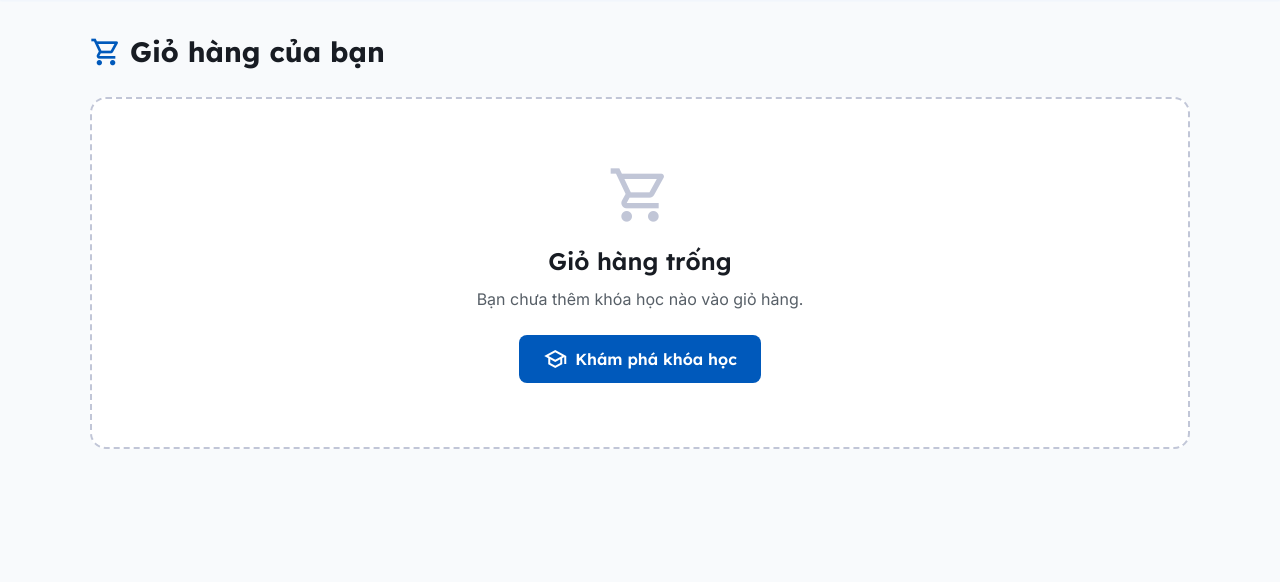
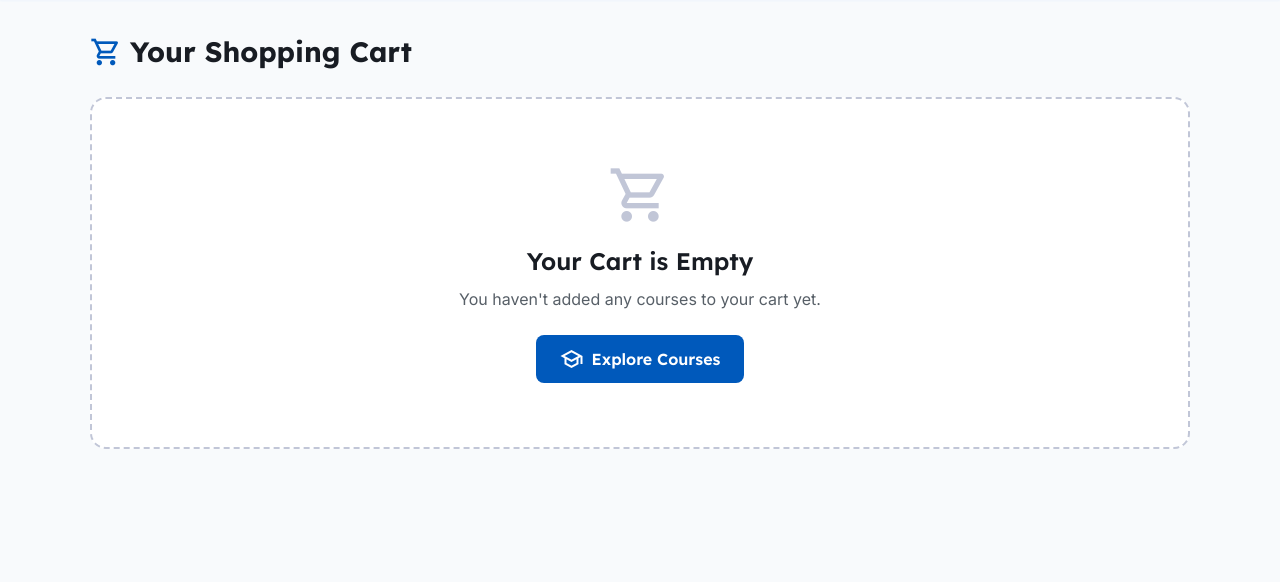
Before and after one commit to Hoangminh2704/WP-online-course, a PHP site: page /courses/cart in a window 1280 px wide. Shown: the part 65-647 px from the top of the page. Run offline with PHP 8.4, Linux system fonts and the light colour scheme.

Commit message:
update controller

```diff
--- a/app/controllers/CoursesController.php
+++ b/app/controllers/CoursesController.php
@@ -9,7 +9,7 @@ class CoursesController extends Controller {
         $courses = $courseModel->getAllCourses();
 
         $data = [
-            'title' => 'Danh sách Khóa học - EduStream',
+            'title' => 'Course Catalog - EduStream',
             'courses' => $courses
         ];
 
@@ -30,7 +30,7 @@ class CoursesController extends Controller {
 
         if (!$course) {
             http_response_code(404);
-            die("Khóa học không tồn tại!");
+            die("Course not found!");
         }
 
         // Lấy trạng thái enrollment và cart
@@ -75,7 +75,7 @@ class CoursesController extends Controller {
         $courseId = isset($_POST['course_id']) ? (int) $_POST['course_id'] : 0;
 
         if ($courseId <= 0) {
-            $_SESSION['error'] = 'Khóa học không hợp lệ.';
+            $_SESSION['error'] = 'Invalid course.';
             header('Location: ' . BASE_URL . '/courses');
             exit;
         }
@@ -83,34 +83,30 @@ class CoursesController extends Controller {
         $enrollmentModel = $this->model('EnrollmentModel');
         $courseModel = $this->model('CourseModel');
 
-        // Lấy slug để redirect về lại trang course
         $course = $courseModel->getCourseById($courseId);
         if (!$course) {
-            $_SESSION['error'] = 'Khóa học không tồn tại.';
+            $_SESSION['error'] = 'Course not found.';
             header('Location: ' . BASE_URL . '/courses');
             exit;
         }
 
-        // Kiểm tra đã đăng ký chưa
         if ($enrollmentModel->isEnrolled($_SESSION['user_id'], $courseId)) {
-            $_SESSION['error'] = 'Bạn đã sở hữu khóa học này rồi!';
+            $_SESSION['error'] = 'You already own this course!';
             header('Location: ' . BASE_URL . '/courses/detail/' . $course['slug']);
             exit;
         }
 
-        // Đăng ký khóa học
         try {
             $enrollmentModel->enroll($_SESSION['user_id'], $courseId);
 
-            // Xóa khỏi giỏ hàng nếu có
             $cartModel = $this->model('CartModel');
             $cartModel->removeFromCart($courseId);
 
-            $_SESSION['success'] = 'Đăng ký khóa học thành công! Chúc mừng bạn đã sở hữu khóa học "' . $course['title'] . '".';
+            $_SESSION['success'] = 'Successfully enrolled in "' . $course['title'] . '"! Congratulations on your new course.';
             header('Location: ' . BASE_URL . '/courses/detail/' . $course['slug']);
             exit;
         } catch (Exception $e) {
-            $_SESSION['error'] = 'Có lỗi xảy ra. Vui lòng thử lại.';
+            $_SESSION['error'] = 'An error occurred. Please try again.';
             header('Location: ' . BASE_URL . '/courses/detail/' . $course['slug']);
             exit;
         }
@@ -128,25 +124,23 @@ class CoursesController extends Controller {
         $courseId = isset($_POST['course_id']) ? (int) $_POST['course_id'] : 0;
 
         if ($courseId <= 0) {
-            $_SESSION['error'] = 'Khóa học không hợp lệ.';
+            $_SESSION['error'] = 'Invalid course.';
             header('Location: ' . $_SERVER['HTTP_REFERER'] ?? BASE_URL . '/courses');
             exit;
         }
 
-        // Kiểm tra khóa học có tồn tại không
         $courseModel = $this->model('CourseModel');
         $course = $courseModel->getCourseById($courseId);
         if (!$course) {
-            $_SESSION['error'] = 'Khóa học không tồn tại.';
-            header('Location: BASE_URL' . '/courses');
+            $_SESSION['error'] = 'Course not found.';
+            header('Location: ' . BASE_URL . '/courses');
             exit;
         }
 
-        // Kiểm tra đã đăng ký chưa
         if (isset($_SESSION['user_id'])) {
             $enrollmentModel = $this->model('EnrollmentModel');
             if ($enrollmentModel->isEnrolled($_SESSION['user_id'], $courseId)) {
-                $_SESSION['error'] = 'Bạn đã sở hữu khóa học này rồi, không cần thêm vào giỏ hàng.';
+                $_SESSION['error'] = 'You already own this course, no need to add it to cart.';
                 header('Location: ' . BASE_URL . '/courses/detail/' . $course['slug']);
                 exit;
             }
@@ -154,12 +148,11 @@ class CoursesController extends Controller {
 
         $cartModel = $this->model('CartModel');
 
-        // Kiểm tra đã trong giỏ chưa
         if ($cartModel->isInCart($courseId)) {
-            $_SESSION['warning'] = 'Khóa học này đã có trong giỏ hàng của bạn.';
+            $_SESSION['warning'] = 'This course is already in your cart.';
         } else {
             $cartModel->addToCart($courseId);
-            $_SESSION['success'] = 'Đã thêm "' . $course['title'] . '" vào giỏ hàng!';
+            $_SESSION['success'] = '"' . $course['title'] . '" has been added to your cart!';
         }
 
         header('Location: ' . BASE_URL . '/courses/detail/' . $course['slug']);
@@ -179,7 +172,7 @@ class CoursesController extends Controller {
         }
 
         $data = [
-            'title' => 'Giỏ hàng - EduStream',
+            'title' => 'Shopping Cart - EduStream',
             'courses' => $courses,
             'total' => $total,
             'count' => count($courses)
@@ -202,7 +195,7 @@ class CoursesController extends Controller {
         if ($courseId > 0) {
             $cartModel = $this->model('CartModel');
             $cartModel->removeFromCart($courseId);
-            $_SESSION['success'] = 'Đã xóa khóa học khỏi giỏ hàng.';
+            $_SESSION['success'] = 'Course removed from your cart.';
         }
 
         header('Location: ' . BASE_URL . '/courses/cart');
@@ -210,7 +203,7 @@ class CoursesController extends Controller {
     }
 
     /**
-     * Checkout - Mua tất cả trong giỏ hàng
+     * Checkout - Enroll in all courses in the cart
      */
     public function checkout() {
         if (!isset($_SESSION['user_id'])) {
@@ -223,7 +216,7 @@ class CoursesController extends Controller {
         $courses = $cartModel->getCartWithDetails();
 
         if (empty($courses)) {
-            $_SESSION['error'] = 'Giỏ hàng trống.';
+            $_SESSION['error'] = 'Your cart is empty.';
             header('Location: ' . BASE_URL . '/courses/cart');
             exit;
         }
@@ -232,17 +225,15 @@ class CoursesController extends Controller {
         $count = 0;
 
         foreach ($courses as $course) {
-            // Chỉ enroll nếu chưa có
             if (!$enrollmentModel->isEnrolled($_SESSION['user_id'], $course['course_id'])) {
                 $enrollmentModel->enroll($_SESSION['user_id'], $course['course_id']);
                 $count++;
             }
         }
 
-        // Xóa giỏ hàng sau khi checkout
         $cartModel->clearCart();
 
-        $_SESSION['success'] = "Đã đăng ký thành công $count khóa học! Chúc mừng bạn.";
+        $_SESSION['success'] = "Successfully enrolled in $count course" . ($count != 1 ? "s" : "") . "! Congratulations!";
         header('Location: ' . BASE_URL . '/user/my-courses');
         exit;
     }
--- a/app/controllers/UserController.php
+++ b/app/controllers/UserController.php
@@ -22,7 +22,7 @@ class UserController extends Controller {
         $courses = $enrollmentModel->getEnrollmentsByUser($_SESSION['user_id']);
 
         $data = [
-            'title' => 'Khóa học của tôi - EduStream',
+            'title' => 'My Courses - EduStream',
             'courses' => $courses,
             'user_name' => $_SESSION['user_name'] ?? 'User',
             'total_courses' => count($courses)
@@ -49,7 +49,7 @@ class UserController extends Controller {
         $user = $userModel->findById($_SESSION['user_id']);
 
         $data = [
-            'title' => 'Hồ sơ cá nhân - EduStream',
+            'title' => 'My Profile - EduStream',
             'user' => $user
         ];
 
--- a/app/views/cart/cart.php
+++ b/app/views/cart/cart.php
@@ -1,11 +1,10 @@
 <?php
-$pageTitle = 'Giỏ hàng - EduStream';
+$pageTitle = 'Shopping Cart - EduStream';
 $bodyClass = 'site-page cart-page';
 $navActive = 'courses';
 $stylesheets = ['/public/css/home.css', '/public/css/cart.css'];
 require __DIR__ . '/../includes/header.php';
 
-// Hiển thị thông báo
 $success = $_SESSION['success'] ?? null;
 $error = $_SESSION['error'] ?? null;
 unset($_SESSION['success'], $_SESSION['error']);
@@ -15,7 +14,7 @@ unset($_SESSION['success'], $_SESSION['error']);
     <div class="cart-container">
         <h1 class="cart-title">
             <span class="material-symbols-outlined" aria-hidden="true">shopping_cart</span>
-            Giỏ hàng của bạn
+            Your Shopping Cart
         </h1>
 
         <?php if ($success): ?>
@@ -35,11 +34,11 @@ unset($_SESSION['success'], $_SESSION['error']);
         <?php if (empty($courses)): ?>
         <div class="cart-empty">
             <span class="material-symbols-outlined cart-empty__icon" aria-hidden="true">shopping_cart</span>
-            <h2 class="cart-empty__title">Giỏ hàng trống</h2>
-            <p class="cart-empty__text">Bạn chưa thêm khóa học nào vào giỏ hàng.</p>
+            <h2 class="cart-empty__title">Your Cart is Empty</h2>
+            <p class="cart-empty__text">You haven't added any courses to your cart yet.</p>
             <a href="<?= htmlspecialchars(BASE_URL) ?>/courses" class="cart-empty__btn">
                 <span class="material-symbols-outlined" aria-hidden="true">school</span>
-                Khám phá khóa học
+                Explore Courses
             </a>
         </div>
         <?php else: ?>
@@ -66,7 +65,7 @@ unset($_SESSION['success'], $_SESSION['error']);
                     </div>
                     <form method="POST" action="<?= htmlspecialchars(BASE_URL) ?>/courses/removeFromCart" class="cart-item__remove">
                         <input type="hidden" name="course_id" value="<?= (int) $course['course_id'] ?>">
-                        <button type="submit" class="cart-item__remove-btn" title="Xóa khỏi giỏ hàng">
+                        <button type="submit" class="cart-item__remove-btn" title="Remove from cart">
                             <span class="material-symbols-outlined" aria-hidden="true">delete</span>
                         </button>
                     </form>
@@ -76,24 +75,24 @@ unset($_SESSION['success'], $_SESSION['error']);
 
             <div class="cart-summary">
                 <div class="cart-summary__card">
-                    <h2 class="cart-summary__title">Tóm tắt đơn hàng</h2>
+                    <h2 class="cart-summary__title">Order Summary</h2>
                     <div class="cart-summary__row">
-                        <span>Số khóa học:</span>
-                        <span><?= $count ?> khóa</span>
+                        <span>Number of courses:</span>
+                        <span><?= $count ?></span>
                     </div>
                     <div class="cart-summary__row cart-summary__row--total">
-                        <span>Tổng cộng:</span>
+                        <span>Total:</span>
                         <span>$<?= number_format($total, 2) ?></span>
                     </div>
                     <form method="POST" action="<?= htmlspecialchars(BASE_URL) ?>/courses/checkout">
                         <button type="submit" class="cart-summary__checkout-btn">
                             <span class="material-symbols-outlined" aria-hidden="true">credit_card</span>
-                            Thanh toán & Đăng ký
+                            Checkout & Enroll
                         </button>
                     </form>
                     <p class="cart-summary__note">
                         <span class="material-symbols-outlined" aria-hidden="true">info</span>
-                        Sau khi thanh toán, bạn sẽ được ghi danh vào tất cả khóa học trong giỏ.
+                        After checkout, you will be enrolled in all courses in your cart.
                     </p>
                 </div>
             </div>
--- a/app/views/includes/header.php
+++ b/app/views/includes/header.php
@@ -75,7 +75,7 @@ $cartCount = isset($_SESSION['cart']) ? count($_SESSION['cart']) : 0;
                                 </a>
                                 <a href="<?= htmlspecialchars(BASE_URL) ?>/user/my-courses" class="home-nav__dropdown-item">
                                     <span class="material-symbols-outlined" aria-hidden="true">school</span>
-                                    Khóa học của tôi
+                                    My Courses
                                 </a>
                                 <div class="home-nav__dropdown-divider"></div>
                                 <a href="<?= htmlspecialchars(BASE_URL) ?>/auth/logout" class="home-nav__dropdown-item home-nav__dropdown-item--danger">
```
Also changed, not shown: app/views/user/my-courses.php (+10 -10 lines), 1 other file.
